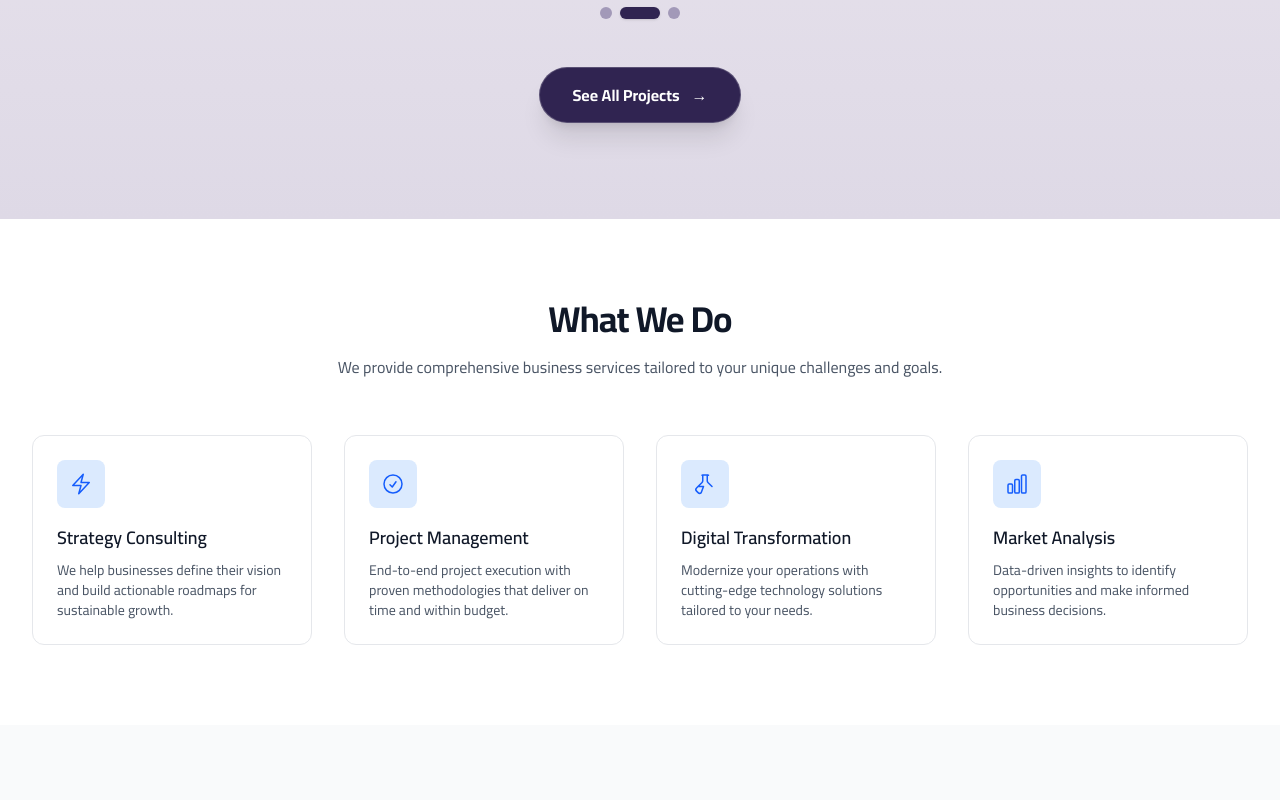
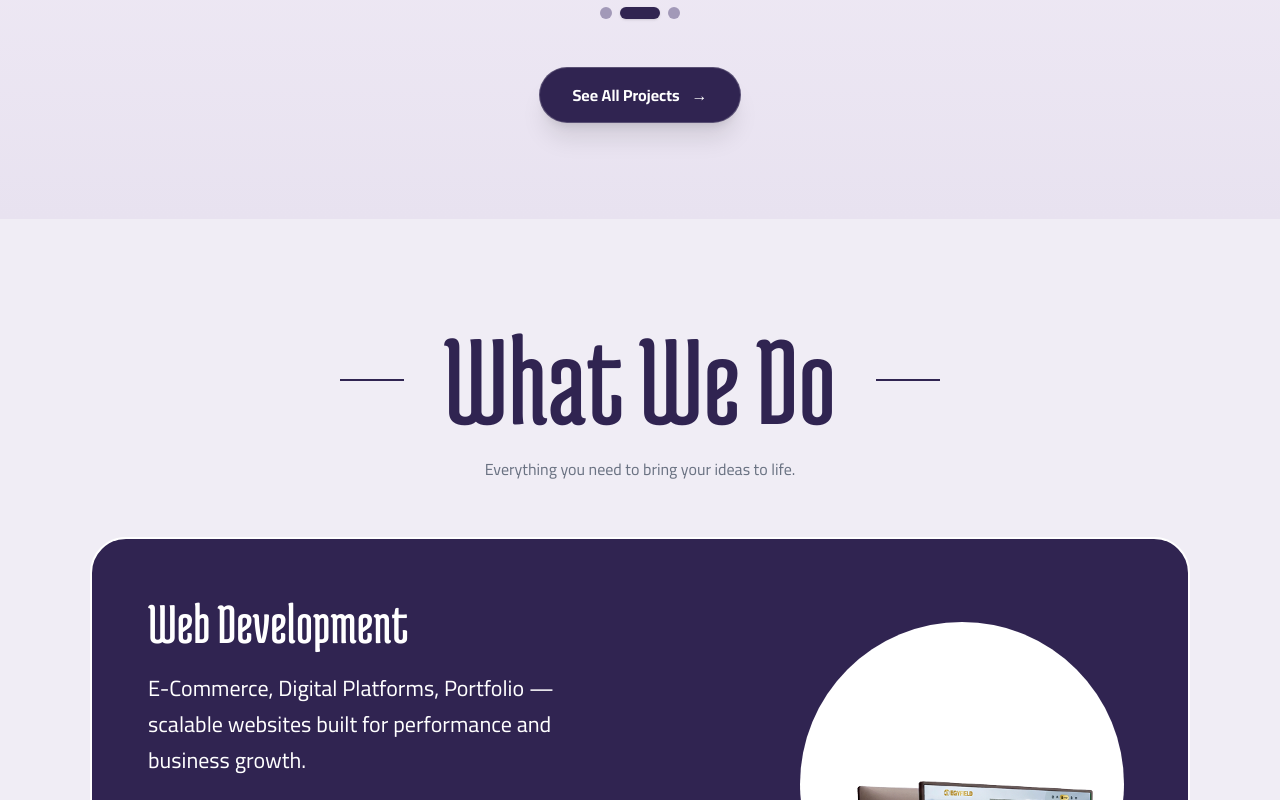
Before and after one commit to threemteach/3M-try-3, a Next.js app: page / in a window 1280 px wide. Shown: the part 2000-2800 px from the top of the page. Built offline with nearby package versions, Linux system fonts and the light colour scheme.

Commit message:
feat: What We Do section, navbar /projects link, portfolio gallery, creamy background

```diff
--- a/src/app/page.tsx
+++ b/src/app/page.tsx
@@ -4,29 +4,7 @@ import Navbar from "@/components/Navbar";
 import RotatingSpinner from "@/components/RotatingSpinner";
 import NextSection from "@/components/NextSection";
 import Portfolio from "@/components/Portfolio";
-
-const services = [
-  {
-    title: "Strategy Consulting",
-    description: "We help businesses define their vision and build actionable roadmaps for sustainable growth.",
-    icon: "M3.75 13.5l10.5-11.25L12 10.5h8.25L9.75 21.75 12 13.5H3.75z",
-  },
-  {
-    title: "Project Management",
-    description: "End-to-end project execution with proven methodologies that deliver on time and within budget.",
-    icon: "M9 12.75L11.25 15 15 9.75M21 12a9 9 0 11-18 0 9 9 0 0118 0z",
-  },
-  {
-    title: "Digital Transformation",
-    description: "Modernize your operations with cutting-edge technology solutions tailored to your needs.",
-    icon: "M9.75 3.104v5.714a2.25 2.25 0 01-.659 1.591L5 14.5M9.75 3.104c-.251.023-.501.05-.75.082m.75-.082a24.301 24.301 0 014.5 0m0 0v5.714a2.25 2.25 0 00.659 1.591L19 14.5m-4.25-11.396c.251.023.501.05.75.082M5 14.5l-1.43 1.43a2.25 2.25 0 000 3.18l1.5 1.5a2.25 2.25 0 003.18 0L10.5 14.5m-5.5 0h5.5",
-  },
-  {
-    title: "Market Analysis",
-    description: "Data-driven insights to identify opportunities and make informed business decisions.",
-    icon: "M3 13.125C3 12.504 3.504 12 4.125 12h2.25c.621 0 1.125.504 1.125 1.125v6.75C7.5 20.496 6.996 21 6.375 21h-2.25A1.125 1.125 0 013 19.875v-6.75zM9.75 8.625c0-.621.504-1.125 1.125-1.125h2.25c.621 0 1.125.504 1.125 1.125v11.25c0 .621-.504 1.125-1.125 1.125h-2.25a1.125 1.125 0 01-1.125-1.125V8.625zM16.5 4.125c0-.621.504-1.125 1.125-1.125h2.25C20.496 3 21 3.504 21 4.125v15.75c0 .621-.504 1.125-1.125 1.125h-2.25a1.125 1.125 0 01-1.125-1.125V4.125z",
-  },
-];
+import WhatWeDo from "@/components/WhatWeDo";
 
 export default function Home() {
   return (
@@ -139,33 +117,8 @@ export default function Home() {
       {/* Portfolio / Our Work Section */}
       <Portfolio />
 
-      {/* Services Section */}
-      <section className="px-4 py-20 sm:px-6 lg:px-8">
-        <div className="mx-auto max-w-7xl">
-          <h2 className="text-center text-3xl font-bold tracking-tight text-gray-900 sm:text-4xl">
-            What We Do
-          </h2>
-          <p className="mx-auto mt-4 max-w-2xl text-center text-gray-600">
-            We provide comprehensive business services tailored to your unique challenges and goals.
-          </p>
-          <div className="mt-14 grid grid-cols-1 gap-8 sm:grid-cols-2 lg:grid-cols-4">
-            {services.map((service) => (
-              <article
-                key={service.title}
-                className="rounded-xl border border-gray-200 p-6 transition-shadow hover:shadow-lg"
-              >
-                <div className="flex h-12 w-12 items-center justify-center rounded-lg bg-blue-100">
-                  <svg className="h-6 w-6 text-blue-600" fill="none" viewBox="0 0 24 24" strokeWidth={1.5} stroke="currentColor">
-                    <path strokeLinecap="round" strokeLinejoin="round" d={service.icon} />
-                  </svg>
-                </div>
-                <h3 className="mt-4 text-lg font-semibold text-gray-900">{service.title}</h3>
-                <p className="mt-2 text-sm text-gray-600">{service.description}</p>
-              </article>
-            ))}
-          </div>
-        </div>
-      </section>
+      {/* What We Do / Services Section */}
+      <WhatWeDo />
 
       {/* Process Section */}
       <section id="process" className="bg-gray-50 px-4 py-20 sm:px-6 lg:px-8">
--- a/src/app/projects/[id]/page.tsx
+++ b/src/app/projects/[id]/page.tsx
@@ -1,43 +1,24 @@
-import type { Metadata } from "next";
+"use client";
+
+import { use } from "react";
 import Image from "next/image";
 import Link from "next/link";
 import { notFound } from "next/navigation";
+import { useState } from "react";
 import Navbar from "@/components/Navbar";
 import { projectsData } from "@/lib/projectsData";
 
-export async function generateStaticParams() {
-  return projectsData.map((project) => ({
-    id: project.id,
-  }));
-}
-
-export async function generateMetadata({
-  params,
-}: {
-  params: Promise<{ id: string }>;
-}): Promise<Metadata> {
-  const { id } = await params;
-  const project = projectsData.find((p) => p.id === id);
-  if (!project) return { title: "Project Not Found" };
-
-  return {
-    title: `${project.title} - Case Study`,
-    description: project.description,
-    openGraph: {
-      title: `${project.title} | 3M Projects`,
-      description: project.description,
-      images: [{ url: project.image }],
-    },
-  };
-}
-
-export default async function ProjectDetailPage({
+export default function ProjectDetailPage({
   params,
 }: {
   params: Promise<{ id: string }>;
 }) {
-  const { id } = await params;
+  const { id } = use(params);
   const project = projectsData.find((p) => p.id === id);
+
+  const [activeImage, setActiveImage] = useState<string>(
+    project ? project.image : ""
+  );
 
   if (!project) {
     notFound();
@@ -84,7 +65,7 @@ export default async function ProjectDetailPage({
         {/* Hero Title & Breadcrumb */}
         <div className="relative z-10 max-w-[1100px] mx-auto pt-10 sm:pt-24 text-center sm:text-left text-white">
           <Link
-            href="/#portfolio"
+            href="/projects"
             style={{ fontFamily: '"Cairo", sans-serif' }}
             className="inline-flex items-center gap-2 text-xs sm:text-sm font-semibold text-purple-200 hover:text-white transition-colors mb-4"
           >
@@ -122,26 +103,62 @@ export default async function ProjectDetailPage({
       {/* Main Content Area */}
       <main className="flex-1 max-w-[1100px] w-full mx-auto px-4 -mt-10 sm:-mt-16 relative z-20 pb-20">
         {/* Main Showcase Preview Image */}
-        <div className="relative w-full aspect-[16/9] bg-[#302451] rounded-[28px] sm:rounded-[36px] overflow-hidden shadow-2xl border-4 border-white mb-10">
+        <div className="relative w-full aspect-[16/9] bg-[#302451] rounded-[28px] sm:rounded-[36px] overflow-hidden shadow-2xl border-4 border-white mb-6">
           <Image
-            src={project.image}
+            src={activeImage || project.image}
             alt={project.title}
             fill
-            className="object-cover object-top"
+            className="object-cover object-top transition-all duration-300"
             priority
           />
+        </div>
+
+        {/* Gallery Thumbnails Grid (Multiple Screenshots) */}
+        <div className="bg-white/80 backdrop-blur-md rounded-[24px] p-4 sm:p-6 shadow-lg mb-10 border border-white">
+          <h3
+            style={{ fontFamily: '"Cairo", sans-serif' }}
+            className="text-xs sm:text-sm font-bold text-gray-500 uppercase tracking-wider mb-3 text-left"
+          >
+            Project Image Gallery & Views (Click to Preview)
+          </h3>
+
+          <div className="grid grid-cols-2 sm:grid-cols-4 gap-3 sm:gap-4">
+            {project.gallery.map((img, idx) => (
+              <button
+                key={idx}
+                onClick={() => setActiveImage(img)}
+                className={`relative aspect-[16/10] rounded-xl overflow-hidden border-2 transition-all duration-300 group ${
+                  activeImage === img
+                    ? "border-[#302451] ring-2 ring-[#302451]/30 scale-[1.02] shadow-md"
+                    : "border-transparent opacity-75 hover:opacity-100 hover:scale-[1.01]"
+                }`}
+              >
+                <Image
+                  src={img}
+                  alt={`Screenshot ${idx + 1}`}
+                  fill
+                  className="object-cover object-top"
+                />
+                <div className="absolute inset-0 bg-black/20 opacity-0 group-hover:opacity-100 transition-opacity flex items-center justify-center">
+                  <span className="text-white text-[10px] sm:text-xs font-bold bg-[#302451]/90 px-2.5 py-1 rounded-full">
+                    View {idx + 1}
+                  </span>
+                </div>
+              </button>
+            ))}
+          </div>
         </div>
 
         {/* Project Features & Specifications Grid */}
         <div className="bg-white rounded-[28px] sm:rounded-[36px] p-6 sm:p-10 shadow-xl mb-10 border border-gray-100">
           <h2
             style={{ fontFamily: '"Cairo", sans-serif' }}
-            className="text-2xl sm:text-3xl font-bold text-[#302451] mb-6 border-b border-gray-100 pb-4"
+            className="text-2xl sm:text-3xl font-bold text-[#302451] mb-6 border-b border-gray-100 pb-4 text-left"
           >
             Project Highlights & Specifications
           </h2>
 
-          <div className="grid grid-cols-1 md:grid-cols-2 gap-6 mb-8">
+          <div className="grid grid-cols-1 md:grid-cols-2 gap-6 mb-8 text-left">
             {project.features.map((feat, idx) => (
               <div
                 key={idx}
@@ -168,7 +185,7 @@ export default async function ProjectDetailPage({
 
           {/* Tech Stack & Live Link */}
           <div className="flex flex-col sm:flex-row items-center justify-between gap-6 pt-6 border-t border-gray-100">
-            <div>
+            <div className="text-left w-full sm:w-auto">
               <h4
                 style={{ fontFamily: '"Cairo", sans-serif' }}
                 className="text-xs font-bold text-gray-500 uppercase tracking-wider mb-2"
@@ -204,7 +221,7 @@ export default async function ProjectDetailPage({
         {/* Back Link Button */}
         <div className="text-center">
           <Link
-            href="/#portfolio"
+            href="/projects"
             style={{ fontFamily: '"Cairo", sans-serif' }}
             className="inline-flex h-12 px-8 items-center justify-center rounded-full bg-white text-[#302451] border border-gray-200 font-bold text-sm shadow-md hover:bg-gray-50 transition-all"
           >
--- a/src/components/MobileBottomNav.tsx
+++ b/src/components/MobileBottomNav.tsx
@@ -15,7 +15,7 @@ const navItems = [
     ),
   },
   {
-    href: "/#portfolio",
+    href: "/projects",
     label: "Portfolio",
     icon: (
       <svg width="18" height="18" viewBox="0 0 24 24" fill="none" stroke="currentColor" strokeWidth="2" strokeLinecap="round" strokeLinejoin="round">
--- a/src/components/Portfolio.tsx
+++ b/src/components/Portfolio.tsx
@@ -64,7 +64,7 @@ export default function Portfolio() {
   }, [handleScroll]);
 
   return (
-    <section className="relative w-full bg-gradient-to-b from-[#e6e1e6] via-[#eae5ee] to-[#ded9e6] py-16 sm:py-20 lg:py-24 px-4 overflow-hidden" id="portfolio">
+    <section className="relative w-full bg-gradient-to-b from-[#f9f7fc] via-[#f3eef8] to-[#e8e2f0] py-16 sm:py-20 lg:py-24 px-4 overflow-hidden" id="portfolio">
       <div className="max-w-[1280px] mx-auto text-center">
         {/* Section Title with Decorative Accent Lines */}
         <div className="flex items-center justify-center gap-4 sm:gap-6 mb-3">
--- /dev/null
+++ b/src/components/WhatWeDo.tsx
@@ -0,0 +1,158 @@
+"use client";
+
+import Image from "next/image";
+
+const services = [
+  {
+    title: "Web Development",
+    description:
+      "E-Commerce, Digital Platforms, Portfolio — scalable websites built for performance and business growth.",
+    features: [
+      "Admin Dashboards",
+      "Responsive Design",
+      "SEO Optimized",
+      "Fast Loading",
+      "CMS Integration",
+    ],
+    image: "/services/web-development.png",
+  },
+  {
+    title: "UI/UX Design",
+    description:
+      "Creating intuitive and engaging digital experiences.",
+    features: [
+      "User Research",
+      "Wireframing",
+      "Interactive Prototypes",
+      "Design Systems",
+    ],
+    image: "/royalcars-preview.png",
+  },
+  {
+    title: "Maintenance & Support",
+    description:
+      "Keeping your products secure, updated, and running smoothly.",
+    features: [
+      "Performance Optimization",
+      "Security Updates",
+      "Bug Fixes",
+      "Technical Support",
+    ],
+    image: "/rentgo-preview.png",
+  },
+  {
+    title: "Software Optimization",
+    description:
+      "Software tailored to your unique business needs.",
+    features: [
+      "Business Automation",
+      "Management Systems",
+      "Internal Tools",
+      "API Integrations",
+    ],
+    image: "/royalcars-preview.png",
+  },
+];
+
+export default function WhatWeDo() {
+  return (
+    <section className="relative w-full bg-[#f0edf5] py-16 sm:py-20 lg:py-24 px-4 overflow-hidden">
+      <div className="max-w-[1100px] mx-auto">
+        {/* Section Header */}
+        <div className="flex items-center justify-center gap-4 sm:gap-6 mb-3">
+          <span className="hidden sm:block h-[2px] w-10 lg:w-16 bg-[#302451]" />
+          <h2
+            style={{ fontFamily: '"MedulaOne", serif' }}
+            className="text-[36px] sm:text-[60px] md:text-[84px] lg:text-[110px] xl:text-[130px] font-normal leading-[1.0] text-[#302451] text-center px-4 whitespace-nowrap"
+          >
+            What We Do
+          </h2>
+          <span className="hidden sm:block h-[2px] w-10 lg:w-16 bg-[#302451]" />
+        </div>
+
+        <p
+          style={{ fontFamily: '"Cairo", sans-serif' }}
+          className="text-center text-sm sm:text-base text-gray-500 mb-10 sm:mb-14 max-w-[500px] mx-auto"
+        >
+          Everything you need to bring your ideas to life.
+        </p>
+
+        {/* Service Cards */}
+        <div className="flex flex-col gap-5 sm:gap-6">
+          {services.map((service, idx) => {
+            const isReversed = idx % 2 !== 0;
+            return (
+              <article
+                key={idx}
+                className={`relative w-full rounded-[28px] sm:rounded-[36px] border-2 border-white bg-[#302451] overflow-hidden flex flex-col sm:flex-row min-h-[300px] sm:min-h-[320px] lg:min-h-[340px] ${isReversed ? "sm:flex-row-reverse" : ""}`}
+              >
+                {/* Text Content */}
+                <div className={`flex-1 p-7 sm:p-9 lg:pl-14 lg:pr-6 lg:py-12 flex flex-col justify-center z-10 ${isReversed ? "sm:pl-6 sm:pr-0" : ""}`}>
+                  <h3
+                    style={{ fontFamily: '"MedulaOne", serif' }}
+                    className="text-[36px] sm:text-[46px] lg:text-[58px] text-white leading-tight mb-3"
+                  >
+                    {service.title}
+                  </h3>
+
+                  <p
+                    style={{ fontFamily: '"Cairo", sans-serif' }}
+                    className="text-[16px] sm:text-[19px] lg:text-[22px] text-white mb-5 leading-relaxed max-w-[460px]"
+                  >
+                    {service.description}
+                  </p>
+
+                  <ul className="flex flex-col gap-2.5">
+                    {service.features.map((feat, fIdx) => (
+                      <li
+                        key={fIdx}
+                        style={{ fontFamily: '"Cairo", sans-serif' }}
+                        className="flex items-center gap-2.5 text-white text-[15px] sm:text-[17px] lg:text-[19px] font-semibold"
+                      >
+                        <svg
+                          width="14"
+                          height="14"
+                          viewBox="0 0 14 14"
+                          fill="none"
+                          className="shrink-0"
+                        >
+                          <path
+                            d="M2 7.5L5 10.5L12 3"
+                            stroke="white"
+                            strokeWidth="2"
+                            strokeLinecap="round"
+                            strokeLinejoin="round"
+                          />
+                        </svg>
+                        {feat}
+                      </li>
+                    ))}
+                  </ul>
+                </div>
+
+                {/* Image Area - White Circle behind + Image on top */}
+                <div
+                  className={`relative w-full sm:w-[42%] lg:w-[44%] min-h-[240px] sm:min-h-0 flex items-center justify-center ${isReversed ? "" : ""}`}
+                >
+                  {/* White Circle (background decoration) */}
+                  <div
+                    className="absolute top-1/2 -translate-y-1/2 translate-x-[15px] w-[240px] h-[240px] sm:w-[276px] sm:h-[276px] lg:w-[324px] lg:h-[324px] rounded-full bg-white shrink-0"
+                  />
+                  {/* Image on top of circle */}
+                  <div className={`absolute bottom-[-84.25px] ${isReversed ? "left-[-25%]" : "right-[0%]"} w-[90%] h-[85%] z-10`}>
+                    <Image
+                      src={service.image}
+                      alt={service.title}
+                      fill
+                      className="object-contain object-center"
+                    />
+                  </div>
+                </div>
+              </article>
+            );
+          })}
+        </div>
+      </div>
+    </section>
+  );
+}
--- a/src/lib/constants.ts
+++ b/src/lib/constants.ts
@@ -4,6 +4,6 @@ export const SITE_DESCRIPTION = "3M company - delivering innovative business sol
 
 export const navLinks = [
   { href: "/", label: "Home" },
-  { href: "/#portfolio", label: "Our Work" },
+  { href: "/projects", label: "Our Work" },
   { href: "/about", label: "About Us" },
 ] as const;
```
Also changed, not shown: IMAGES/ONE.png (added), public/services/web-development.png (added).
